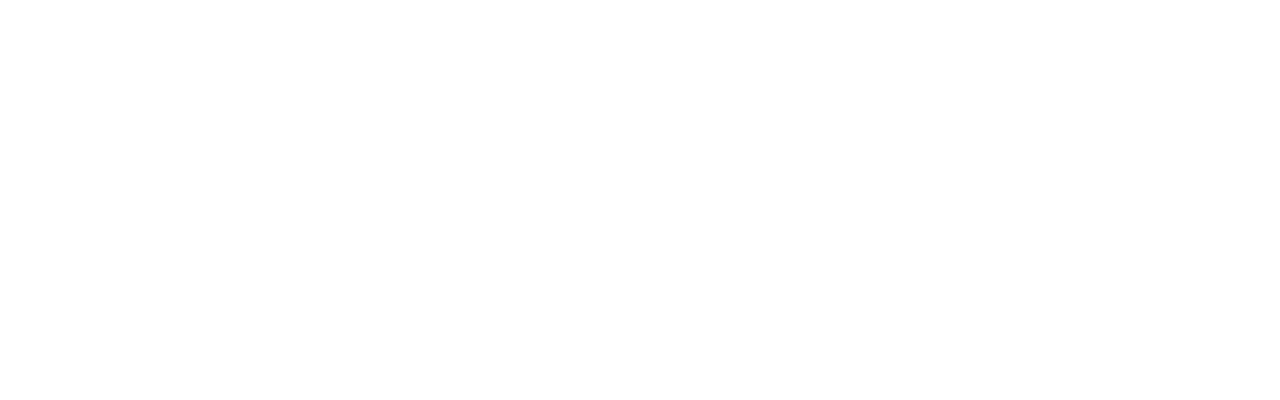
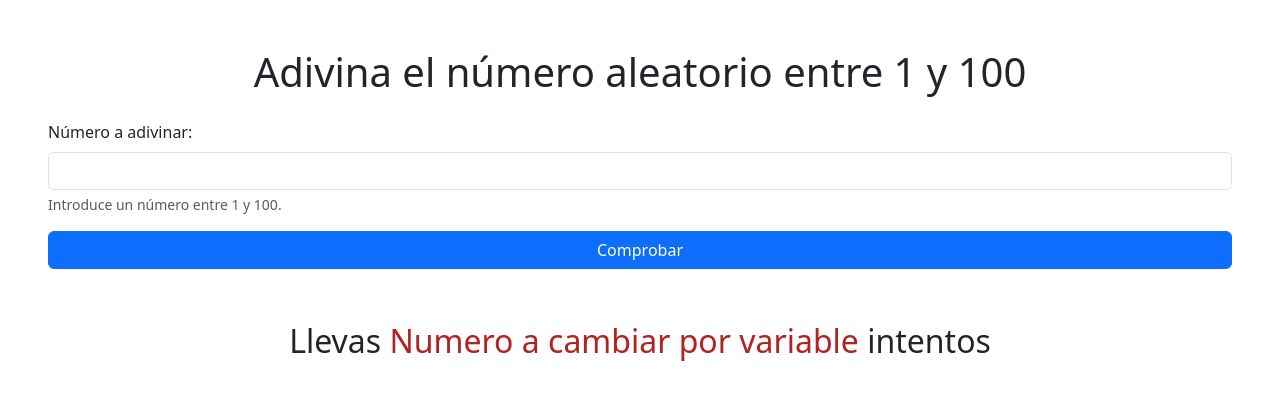
Before and after one commit to AlbertoNoriegaArena/proyectoGrupoFinal, a website: page front/src/index.html in a window 1280 px wide. Drawn offline with nearby package versions, Linux system fonts and the light colour scheme.

Commit message:
Primera idea de formulario para pedir el numero a adivinar

```diff
--- a/front/package.json
+++ b/front/package.json
@@ -11,6 +11,7 @@
   "license": "ISC",
   "description": "",
   "dependencies": {
-    "jquery": "^3.7.1"
+    "jquery": "^3.7.1",
+    "parcel": "^2.13.2"
   }
 }
--- a/front/src/css/estilos.css
+++ b/front/src/css/estilos.css
@@ -0,0 +1,14 @@
+header {
+    text-align: center;
+    margin-top: 20px;
+}
+/* Intentos*/
+
+.intentos{
+    text-align: center;
+    font-size: 2em;
+}
+
+span.numeroDeIntentos {
+    color: firebrick;
+}
--- a/front/src/index.html
+++ b/front/src/index.html
@@ -15,7 +15,26 @@
 </head>
 
 <body>
+    <div class="contenedor mt-5 mx-5">
+        <header>
+            <h1 class="mb-4">Adivina el número aleatorio entre 1 y 100</h1>
+        </header>
 
+        <div class="">
+            <form id="formularioNumero">
+                <div class="mb-3">
+                    <label for="numero" class="form-label">Número a adivinar:</label>
+                    <input type="number" class="form-control" name="numero" id="numero" max="100" min="1" required>
+                    <div class="form-text">Introduce un número entre 1 y 100.</div>
+                </div>
+                <button class="btn btn-primary botonComprobar w-100">Comprobar</button>
+            </form>
+        </div>
+
+        <div class="intentos mt-5">
+            <p>Llevas <span class="numeroDeIntentos"> Numero a cambiar por variable</span> intentos</p>
+        </div>
+    </div>
 </body>
 
 </html>
```
Also changed, not shown: 1 other file.
